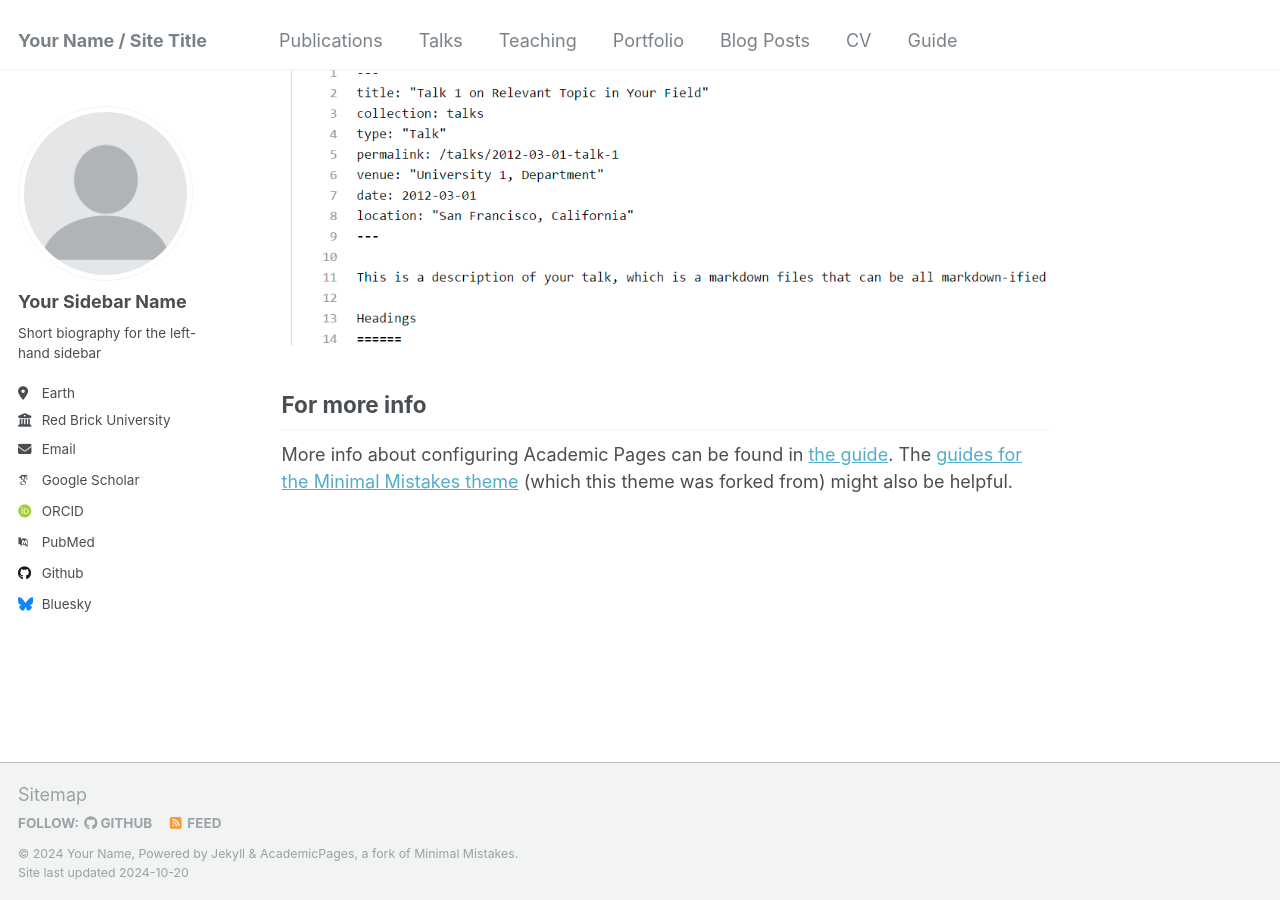
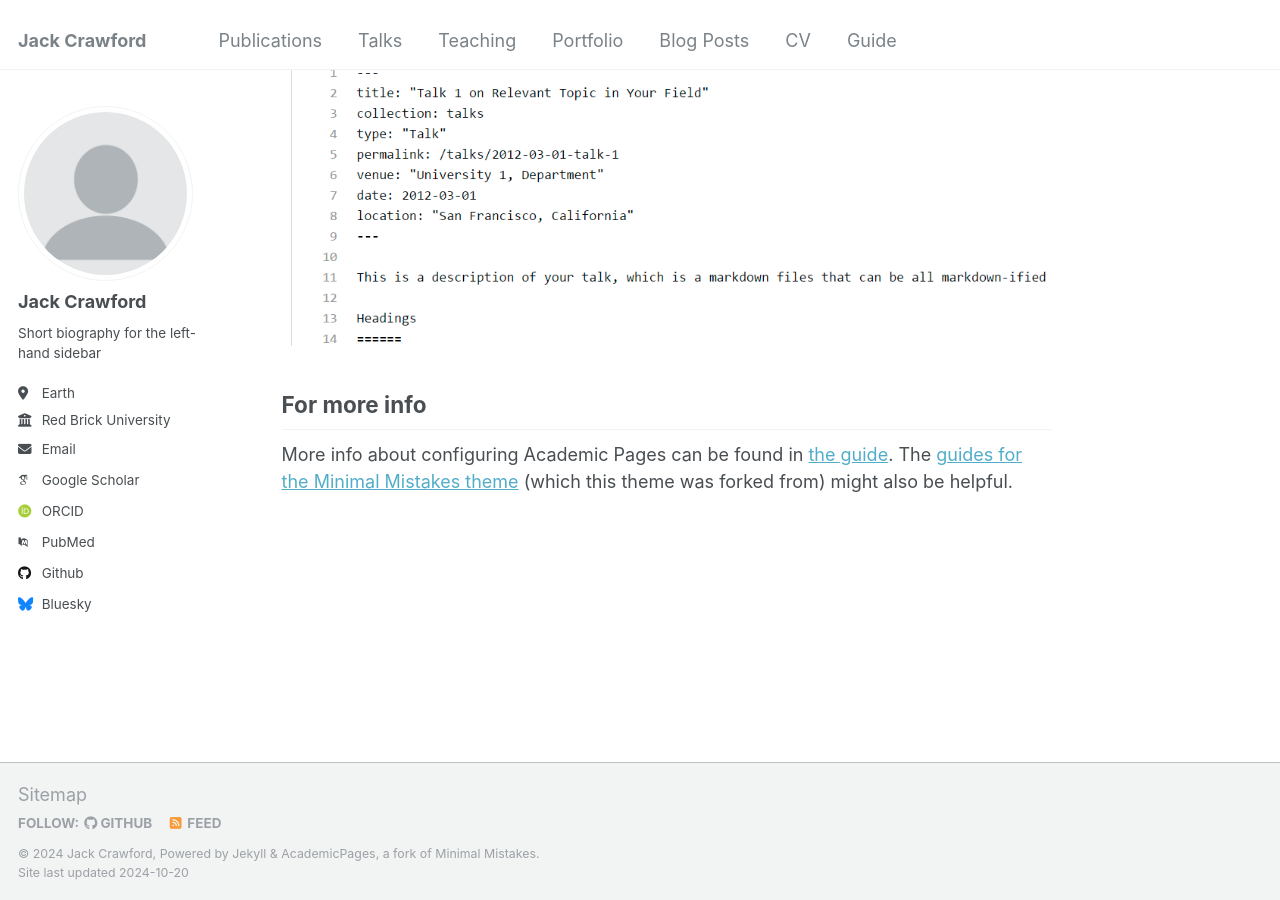
Before and after one commit to jackgcrawford/jackcrawford, a Jekyll site: the page built from _pages/about.md, in a window 1280 px wide and 900 px high, scrolled down 2643 px. Built offline with Jekyll 4.4.1, drawn with Linux system fonts in a browser that asks for light colours; some web fonts are replaced.

Commit message:
Update _config.yml

```diff
--- a/_config.yml
+++ b/_config.yml
@@ -8,9 +8,9 @@
 
 # Basic Site Settings
 locale                   : "en-US"
-title                    : "Your Name / Site Title"
+title                    : "Jack Crawford"
 title_separator          : "-"
-name                     : &name "Your Name"
+name                     : &name "Jack Crawford"
 description              : &description "personal description"
 url                      : https://academicpages.github.io # the base hostname & protocol for your site e.g. "https://mmistakes.github.io"
 baseurl                  : "" # the subpath of your site, e.g. "/blog"
@@ -22,7 +22,7 @@ repository               : "academicpages/academicpages.github.io"
 author:
   # Biographic information
   avatar           : "profile.png"
-  name             : "Your Sidebar Name"
+  name             : "Jack Crawford"
   pronouns         : # example: "she/her"
   bio              : "Short biography for the left-hand sidebar"
   location         : "Earth"
```
